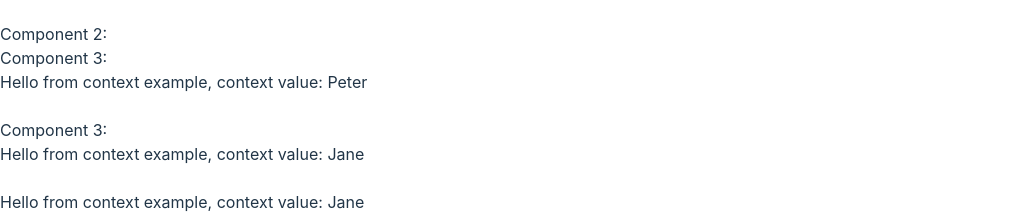
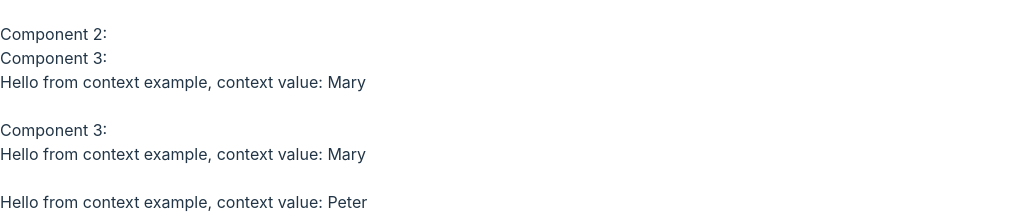
Before and after one commit to webbugt/algebra-react-vjezbe, a React (Vite) app: page /context in a window 1280 px wide. Shown: the part 492-708 px from the top of the page, without its empty margins (0-1034 px from the left). Built offline with nearby package versions, Linux system fonts and the light colour scheme.

Commit message:
demonstrate Context nesting

```diff
--- a/src/routes/Context.jsx
+++ b/src/routes/Context.jsx
@@ -49,16 +49,15 @@ export function ContextPage() {
       <NameContext.Provider value="Peter">
         <ContextExample1 />
         <br />
-        <ContextExample2 />
-      </NameContext.Provider>
-      <br />
+        <NameContext.Provider value="Mary">
+          <ContextExample2 />
+          <br />
+          <ContextExample3 />
+        </NameContext.Provider>
 
-      <NameContext.Provider value="Jane">
-        <ContextExample3 />
         <br />
         <ContextExample4 />
       </NameContext.Provider>
-
     </div>
   );
 }
```
